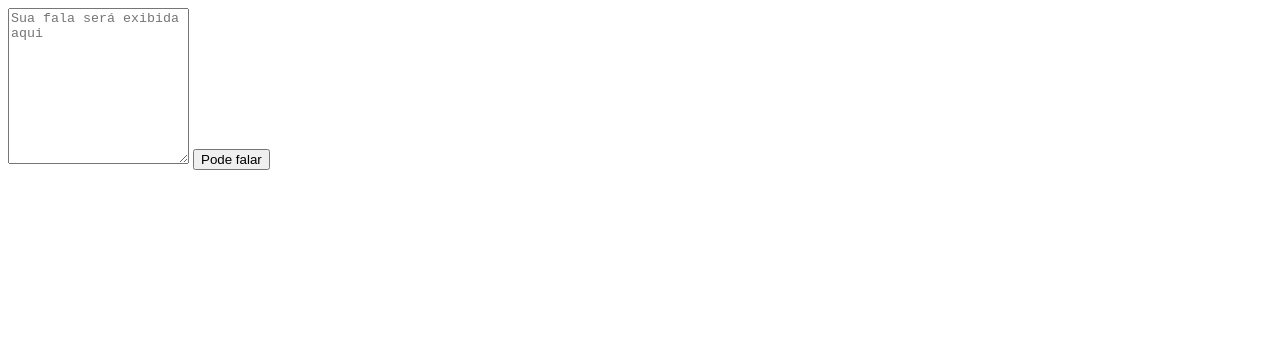
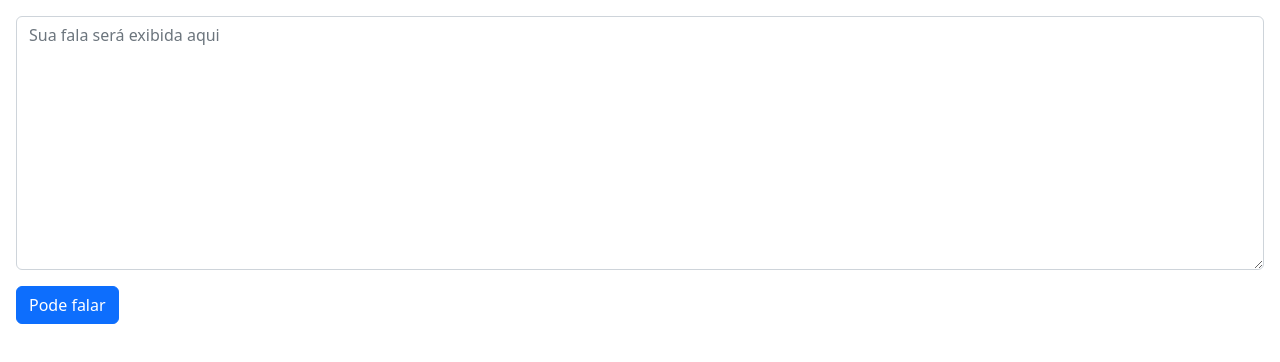
Before and after one commit to luccasscds/voice-recognition, a website built with Vite: page index.html in a window 1280 px wide. Built offline with nearby package versions, Linux system fonts and the light colour scheme.

Commit message:
adicionando bootstrap.

```diff
--- a/index.html
+++ b/index.html
@@ -4,12 +4,20 @@
     <meta charset="UTF-8" />
     <link rel="icon" type="image/svg+xml" href="/vite.svg" />
     <meta name="viewport" content="width=device-width, initial-scale=1.0" />
-    <title>Vite + TS</title>
+
+    <!-- bootstrap -->
+    <link rel="stylesheet" href="/lib/bootstrap/bootstrap.min.css">
+    <script src="/lib/bootstrap/bootstrap.bundle.min.js"></script>
+
+    <title>Voice</title>
   </head>
   <body>
-    <div id="app">
-      <textarea id="textarea" rows="10" placeholder="Sua fala será exibida aqui"></textarea>
-      <button id="speak">Pode falar</button>
+    <div id="app" class="m-3">
+      <textarea id="textarea" rows="10"
+        class="form-control mb-3"
+        placeholder="Sua fala será exibida aqui"
+      ></textarea>
+      <button id="speak" type="button" class="btn btn-primary">Pode falar</button>
     </div>
     <script type="module" src="/src/main.ts"></script>
   </body>
--- a/src/main.ts
+++ b/src/main.ts
@@ -11,4 +11,6 @@ button.on('click', function() {
 
 export function changeTextButton(listening: boolean) {
   button.text(listening ? 'Parar de falar' : 'Pode falar');
+  button.toggleClass('btn-primary');
+  button.toggleClass('btn-danger');
 };
```
Also changed, not shown: public/lib/bootstrap/bootstrap.bundle.min.js (added), public/lib/bootstrap/bootstrap.min.css (added).
